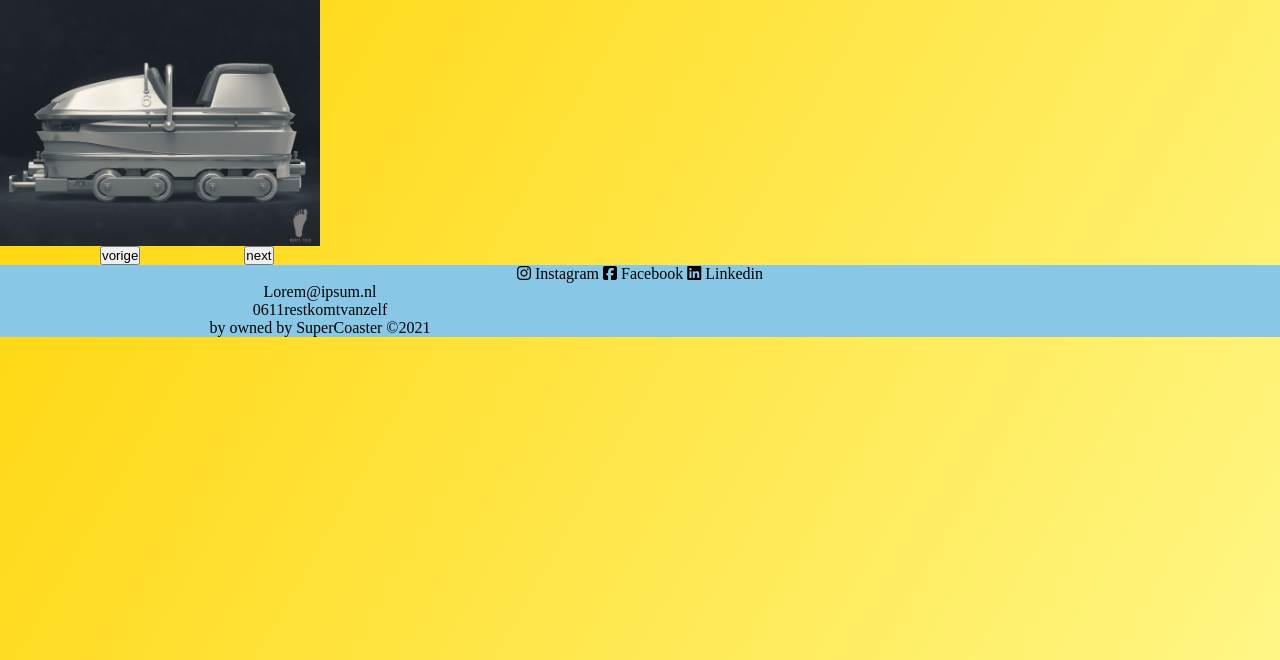
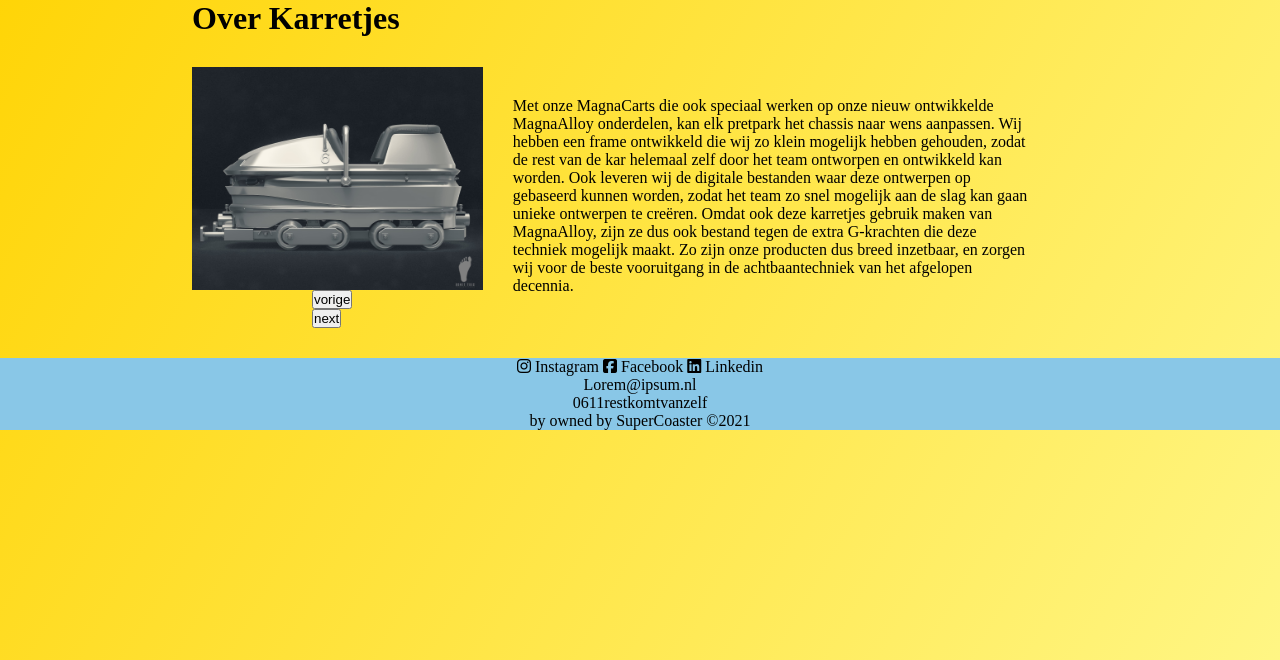
Before and after one commit to Koen-Smit/SuperCoaster-NV, a PHP site: page /karretjes.php in a window 1280 px wide. Shown: the part 140-800 px from the top of the page. Run offline with PHP 8.4, Linux system fonts and the light colour scheme; some libraries are stand-ins or nearby versions.

Commit message:
stylen van karretjes pagina

```diff
--- a/css/main.css
+++ b/css/main.css
@@ -116,6 +116,10 @@ a {
   -webkit-transition: all 0.3s ease;
   transition: all 0.3s ease;
 }
+.wrapper{
+  margin: 0 auto;
+  width: 70%;
+}
 
 /* ------------------------------- Header -------------------------------------- */
 
@@ -160,10 +164,22 @@ nav a{
   margin-top: 20vh;
 }
 p, img{
-  width: 50%;
+  width: 100%;
 }
 button{
-  margin-left: 100px;
+  margin-left: 120px;
+}
+.class1{
+  display: flex;
+  justify-content: space-between;
+  margin: 30px 30px 30px 0px;
+}
+.class3{
+  display: flex;
+  flex-direction: column;
+}
+.class2{
+  margin: 30px;
 }
 
 
--- a/karretjes.php
+++ b/karretjes.php
@@ -5,15 +5,24 @@
     require_once("php/head.php");
 ?>
 <div class="wrapper">
+    <h1>Over Karretjes</h1>
+    <div class="class1">
+        <div class="class3">
             <p id="info"></p>
             <p>
                 <img src="img/plaatje7.jpg" id="img">
             </p>
             <p>
-        <button value="vorige" style="width: auto; height: auto;">vorige</button>
+                <button value="vorige">vorige</button>
                 <button value="next">next</button>
             </p>
         </div>
+        <div class="class2">
+            <p>Met onze MagnaCarts die ook speciaal werken op onze nieuw ontwikkelde MagnaAlloy onderdelen, kan elk pretpark het chassis naar wens aanpassen. Wij hebben een frame ontwikkeld die wij zo klein mogelijk hebben gehouden, zodat de rest van de kar helemaal zelf door het team ontworpen en ontwikkeld kan worden. Ook leveren wij de digitale bestanden waar deze ontwerpen op gebaseerd kunnen worden, zodat het team zo snel mogelijk aan de slag kan gaan unieke ontwerpen te creëren. Omdat ook deze karretjes gebruik maken van MagnaAlloy, zijn ze dus ook bestand tegen de extra G-krachten die deze techniek mogelijk maakt. Zo zijn onze producten dus breed inzetbaar, en zorgen wij voor de beste vooruitgang in de achtbaantechniek van het afgelopen decennia.</p>
+        </div>
+    </div>
+</div>
+
 <script>
     window.onload = function(){
         var info = document.getElementById("info");
@@ -42,7 +51,6 @@
           img.src = path[index];
         };
       };
-
 </script>
 <?php
     require_once("php/footer.php");
```
Lines whose indentation alone changed are shown as unchanged.
